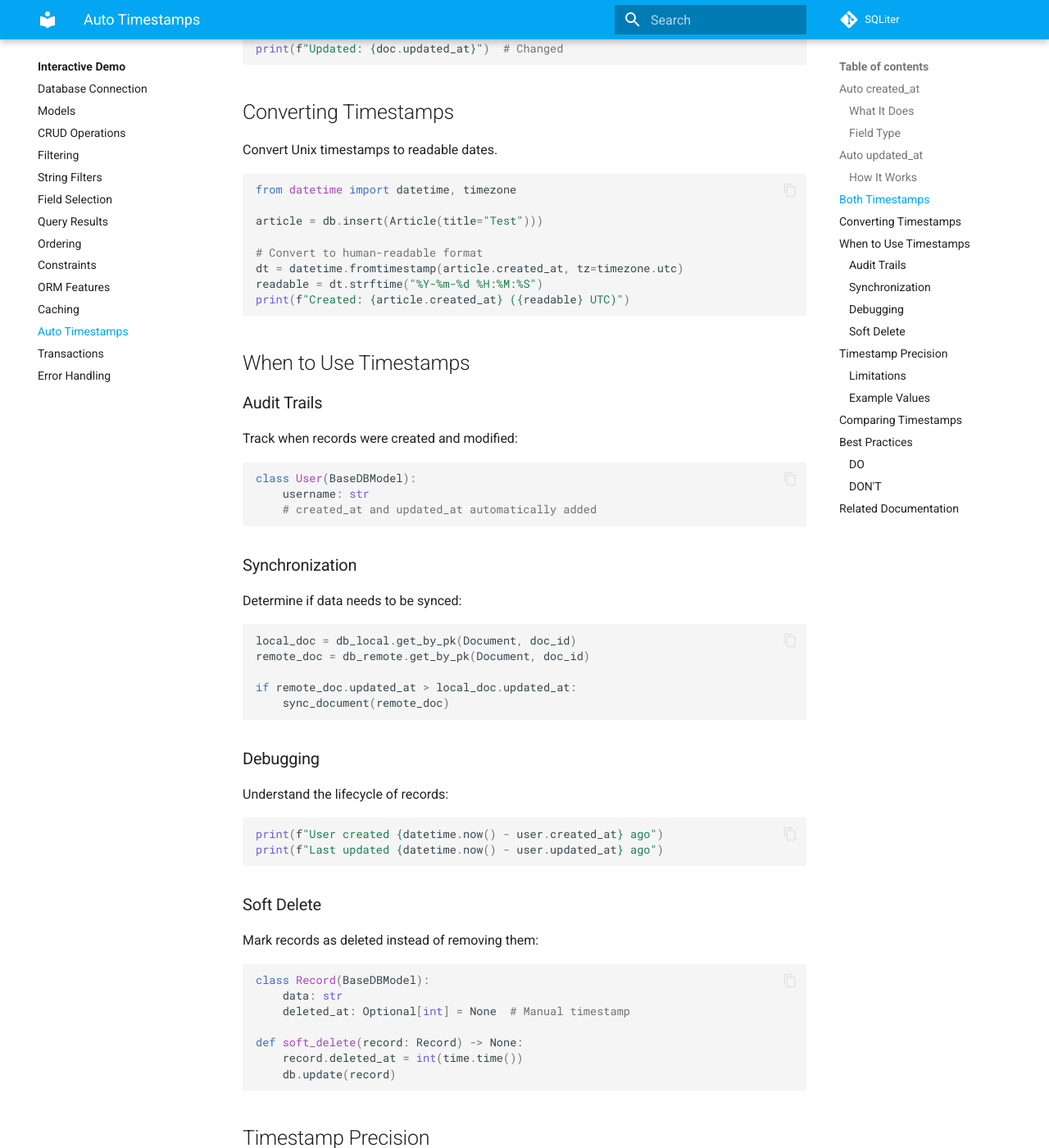
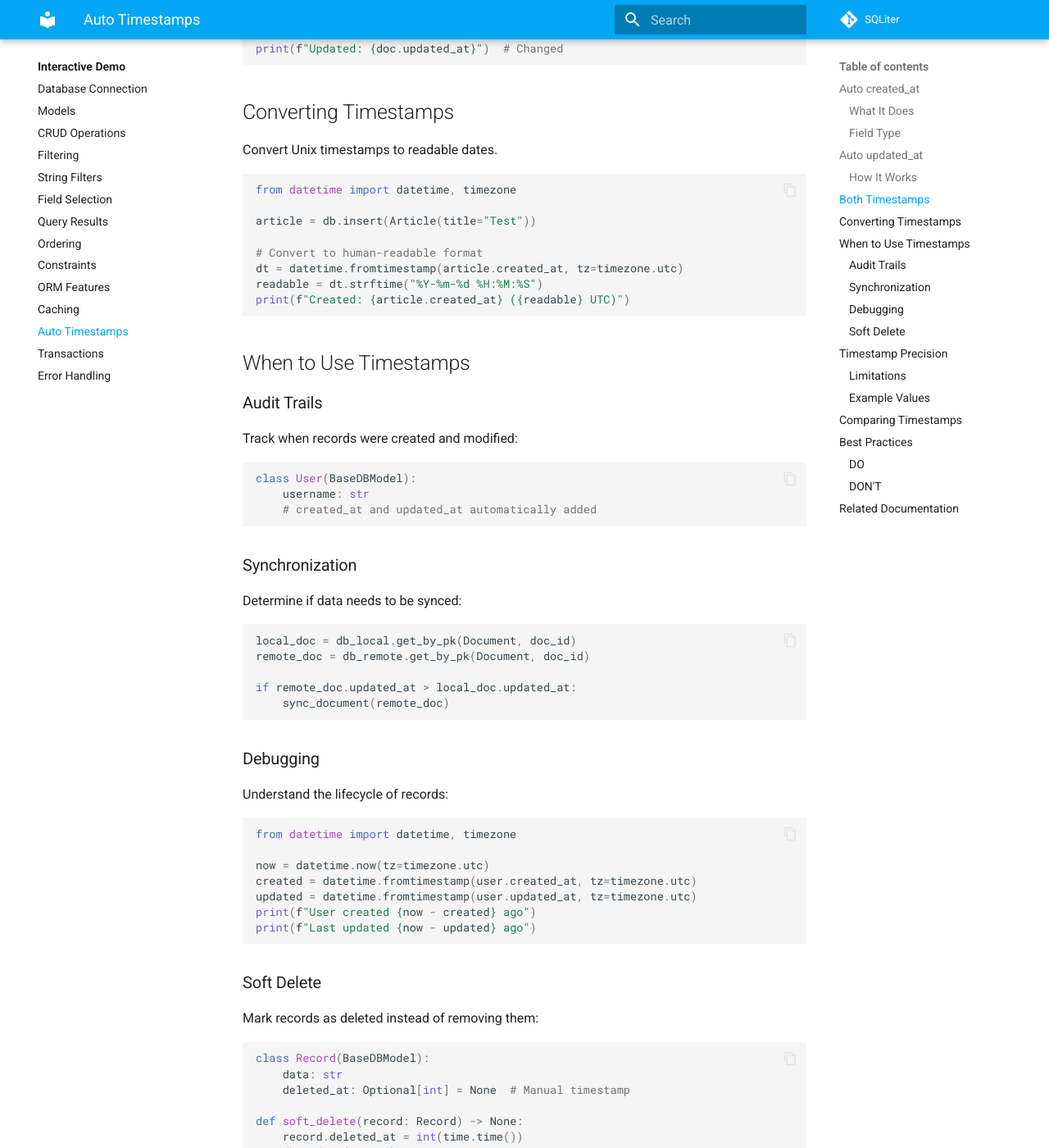
Before and after one commit to seapagan/sqliter-py, an MkDocs documentation site: the page built from docs/tui-demo/timestamps.md, in a window 1280 px wide and 1400 px high, scrolled down 3002 px. Shown: the whole window at 82% size. Built offline with MkDocs 1.6.1 and Material for MkDocs 9.7.7, drawn with Linux system fonts in a browser that asks for light colours; plug-ins that fetch from the network failed and are left out; comment, search, counter and statistics services are not loaded.

Commit message:
fix(docs): Improve clarity in field selection and timestamp documentation
Signed-off-by: Grant Ramsay <seapagan@gmail.com>

````diff
--- a/docs/tui-demo/timestamps.md
+++ b/docs/tui-demo/timestamps.md
@@ -153,7 +153,7 @@ Convert Unix timestamps to readable dates.
 # --8<-- [start:convert-timestamps]
 from datetime import datetime, timezone
 
-article = db.insert(Article(title="Test")))
+article = db.insert(Article(title="Test"))
 
 # Convert to human-readable format
 dt = datetime.fromtimestamp(article.created_at, tz=timezone.utc)
@@ -190,8 +190,13 @@ if remote_doc.updated_at > local_doc.updated_at:
 Understand the lifecycle of records:
 
 ```python
-print(f"User created {datetime.now() - user.created_at} ago")
-print(f"Last updated {datetime.now() - user.updated_at} ago")
+from datetime import datetime, timezone
+
+now = datetime.now(tz=timezone.utc)
+created = datetime.fromtimestamp(user.created_at, tz=timezone.utc)
+updated = datetime.fromtimestamp(user.updated_at, tz=timezone.utc)
+print(f"User created {now - created} ago")
+print(f"Last updated {now - updated} ago")
 ```
 
 ### Soft Delete
@@ -220,7 +225,7 @@ Unix timestamps are in **seconds** since the epoch (January 1, 1970).
 
 ### Example Values
 
-```
+```text
 1737739200 -> 2025-01-25 00:00:00 UTC
 1737742800 -> 2025-01-25 01:00:00 UTC
 ```
````
Also changed, not shown: docs/tui-demo/field-selection.md (+1 -1 lines), 1 other file.
